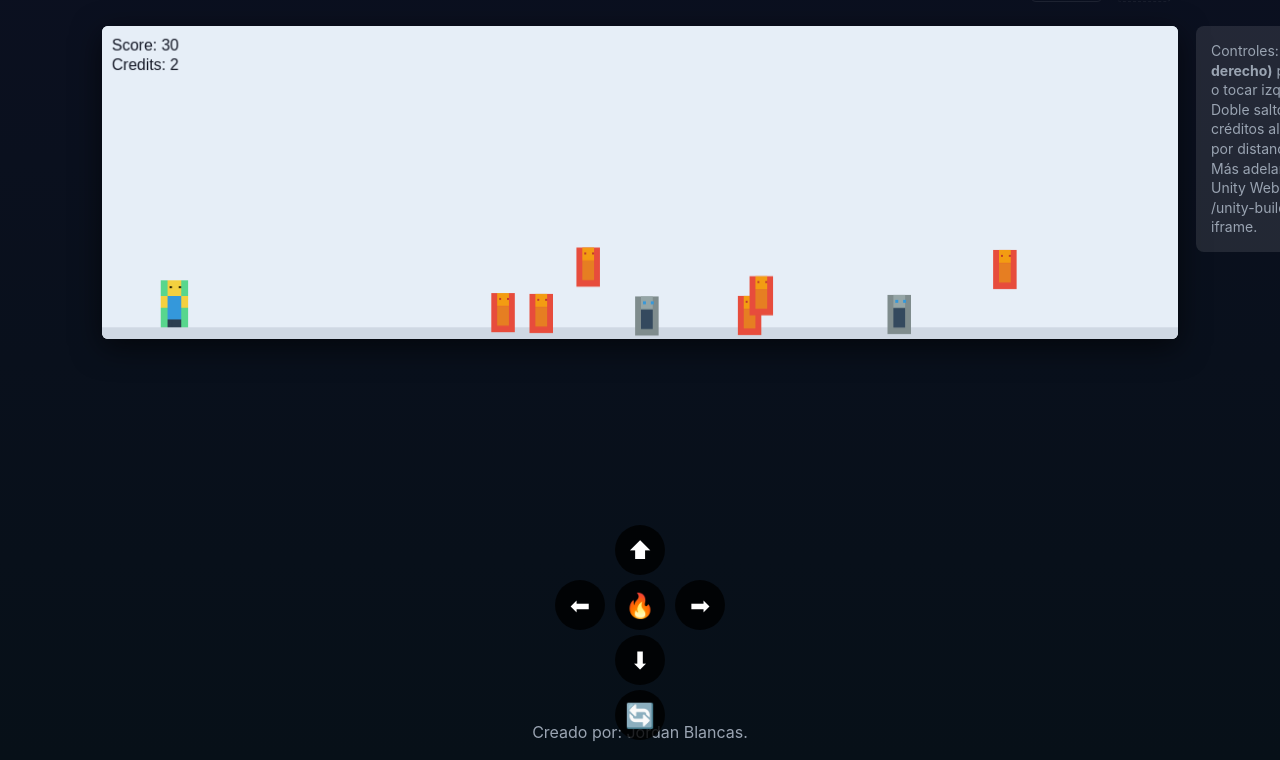
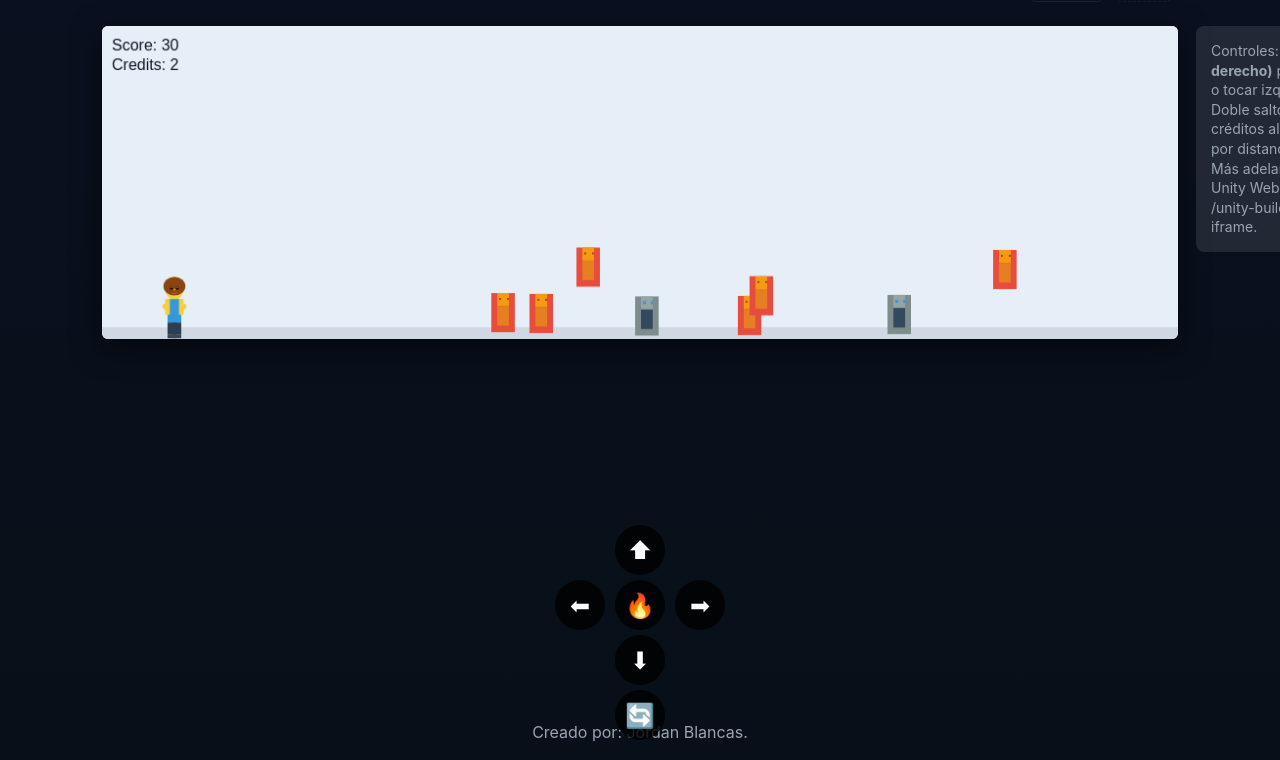
Before and after one commit to jordan-blancas/myownskynet, a plain HTML site: page index.html in a window 1280 px wide. Shown: the part 40-800 px from the top of the page. Drawn offline with Linux system fonts and the light colour scheme.

Commit message:
Mejora del juego17

```diff
--- a/game.js
+++ b/game.js
@@ -233,33 +233,76 @@ document.addEventListener('DOMContentLoaded', function() {
         gameState.credits += 0.01;
     }
 
-    // Función para dibujar personaje humano
+    // Función para dibujar personaje humano más realista
     function drawHuman(x, y, w, h, direction = 1) {
-        ctx.fillStyle = '#58d68d'; // Color verde para el jugador
-        ctx.fillRect(x, y, w, h);
+        // Cabeza (más ovalada)
+        ctx.fillStyle = '#f4d03f';
+        ctx.beginPath();
+        ctx.ellipse(x + w/2, y + h/6, w/3, h/4, 0, 0, 2 * Math.PI);
+        ctx.fill();
 
-        // Cabeza
-        ctx.fillStyle = '#f4d03f';
-        ctx.fillRect(x + w/4, y, w/2, h/3);
+        // Pelo
+        ctx.fillStyle = '#8B4513';
+        ctx.beginPath();
+        ctx.ellipse(x + w/2, y + h/8, w/2.5, h/5, 0, 0, 2 * Math.PI);
+        ctx.fill();
 
         // Ojos
         ctx.fillStyle = '#000';
-        ctx.fillRect(x + w/3, y + h/8, 2, 2);
-        ctx.fillRect(x + 2*w/3, y + h/8, 2, 2);
+        ctx.beginPath();
+        ctx.arc(x + w/2 - 3, y + h/6, 1.5, 0, 2 * Math.PI);
+        ctx.arc(x + w/2 + 3, y + h/6, 1.5, 0, 2 * Math.PI);
+        ctx.fill();
 
-        // Cuerpo
+        // Pupilas
+        ctx.fillStyle = '#fff';
+        ctx.beginPath();
+        ctx.arc(x + w/2 - 3, y + h/6 - 0.5, 0.5, 0, 2 * Math.PI);
+        ctx.arc(x + w/2 + 3, y + h/6 - 0.5, 0.5, 0, 2 * Math.PI);
+        ctx.fill();
+
+        // Nariz
+        ctx.fillStyle = '#f39c12';
+        ctx.beginPath();
+        ctx.arc(x + w/2, y + h/5, 1, 0, 2 * Math.PI);
+        ctx.fill();
+
+        // Boca
+        ctx.strokeStyle = '#e74c3c';
+        ctx.lineWidth = 1;
+        ctx.beginPath();
+        ctx.arc(x + w/2, y + h/4, 2, 0, Math.PI);
+        ctx.stroke();
+
+        // Cuello
+        ctx.fillStyle = '#f4d03f';
+        ctx.fillRect(x + w/2 - 2, y + h/3, 4, h/8);
+
+        // Cuerpo (camiseta)
         ctx.fillStyle = '#3498db';
-        ctx.fillRect(x + w/4, y + h/3, w/2, h/2);
+        ctx.fillRect(x + w/4, y + h/2.5, w/2, h/2);
 
         // Brazos
         ctx.fillStyle = '#f4d03f';
-        ctx.fillRect(x, y + h/3, w/4, h/4);
-        ctx.fillRect(x + 3*w/4, y + h/3, w/4, h/4);
+        ctx.fillRect(x + w/6, y + h/2.5, w/6, h/3);
+        ctx.fillRect(x + 2*w/3, y + h/2.5, w/6, h/3);
 
-        // Piernas
+        // Manos
+        ctx.fillStyle = '#f4d03f';
+        ctx.beginPath();
+        ctx.arc(x + w/6, y + h/1.8, 3, 0, 2 * Math.PI);
+        ctx.arc(x + 5*w/6, y + h/1.8, 3, 0, 2 * Math.PI);
+        ctx.fill();
+
+        // Piernas (pantalones)
         ctx.fillStyle = '#2c3e50';
-        ctx.fillRect(x + w/4, y + 5*h/6, w/3, h/6);
-        ctx.fillRect(x + 5*w/12, y + 5*h/6, w/3, h/6);
+        ctx.fillRect(x + w/4, y + h*0.9, w/3, h/4);
+        ctx.fillRect(x + 5*w/12, y + h*0.9, w/3, h/4);
+
+        // Zapatos
+        ctx.fillStyle = '#34495e';
+        ctx.fillRect(x + w/4, y + h*1.15, w/3, h/12);
+        ctx.fillRect(x + 5*w/12, y + h*1.15, w/3, h/12);
     }
 
     // Función para dibujar enemigo
--- a/index.html
+++ b/index.html
@@ -171,7 +171,7 @@
     Creado por: Jordan Blancas.
   </footer>
 
-  <script src="game.js?v=3"></script>
+  <script src="game.js?v=4"></script>
   <script src="debug.js"></script>
 
   <script>
```
